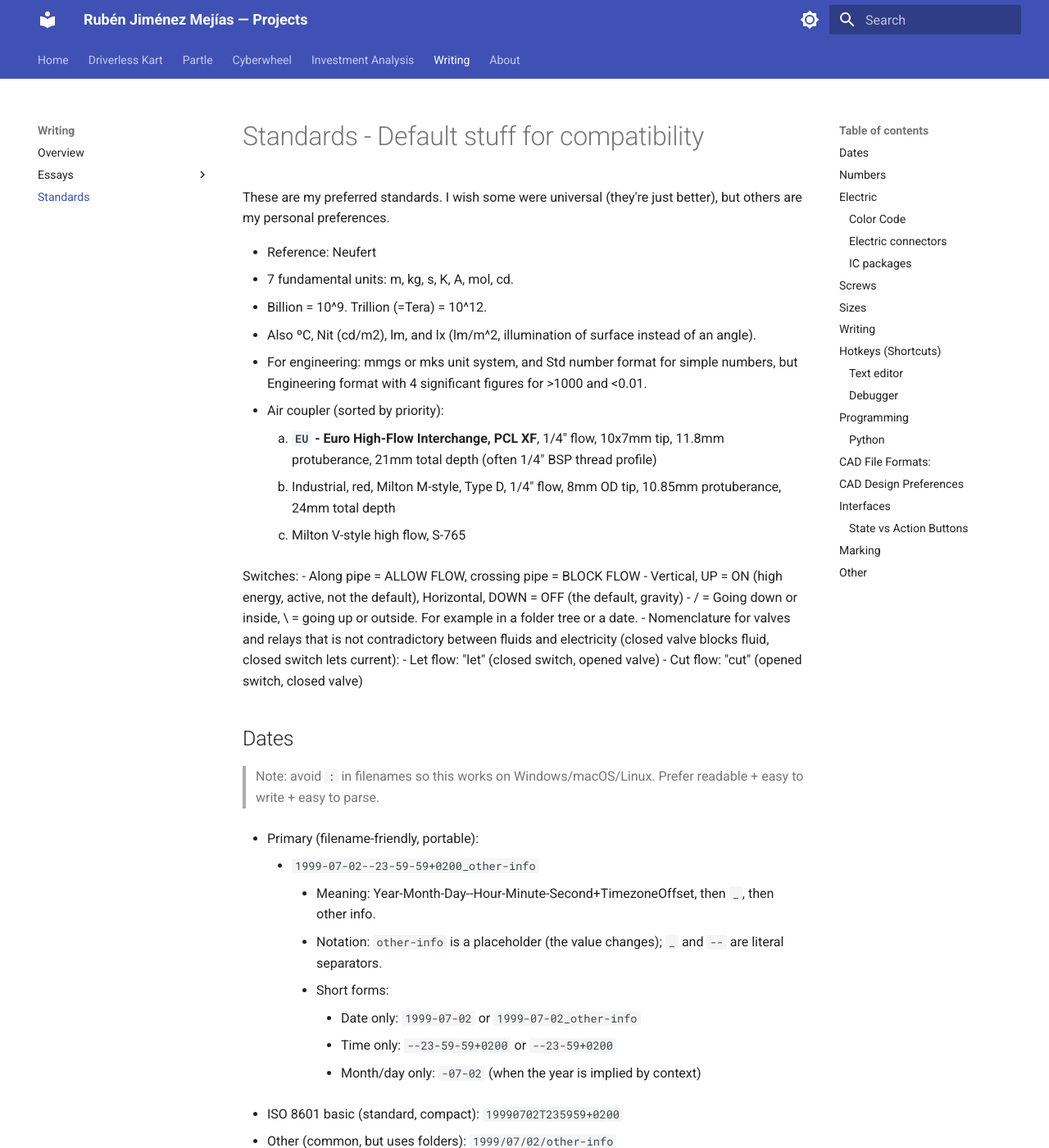
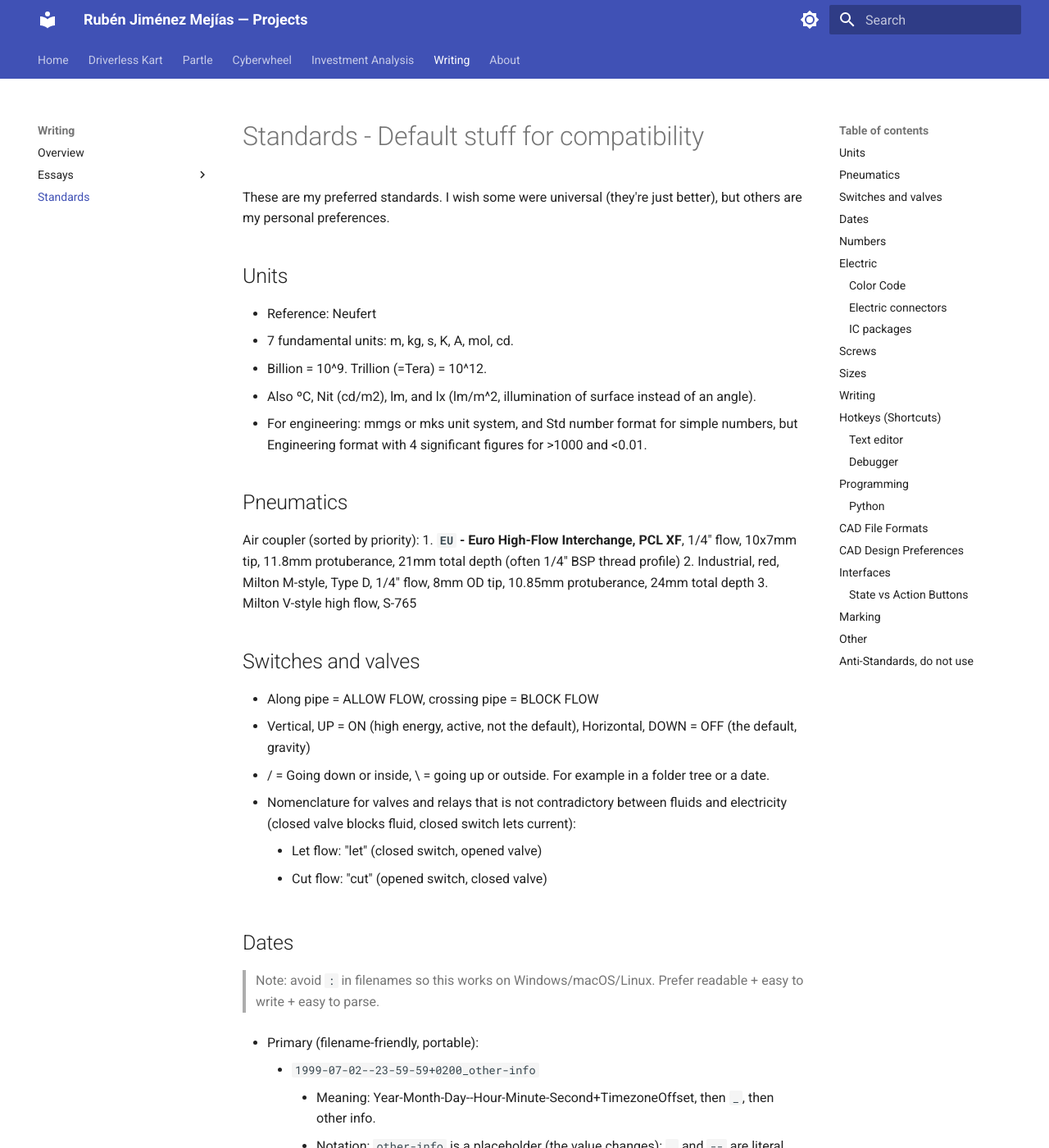
Before and after one commit to rubenayla/ruben, an MkDocs documentation site: the page built from docs/writing/standards.md, in a window 1280 px wide and 1400 px high. Shown: the whole window at 82% size. Built offline with MkDocs 1.6.1 and Material for MkDocs 9.7.7, drawn with Linux system fonts in a browser that asks for light colours; part of the change alters nothing that is shown; some of the changed text lies outside the part shown.

Commit message:
Standards: blocking-issue cleanup pass
- Delete leftover "deleteme provisional PS5 controller mapping" and the empty
  "Composite shortcuts?" stub
- Demote # Anti-Standards (was an H1 sibling) to ## under the page
- Drop trailing colon from ## CAD File Formats
- Promote the orphan section between intro and first H2 into three proper H2s:
  ## Units, ## Pneumatics, ## Switches and valves
- HTML-comment unsure entries (DC color codes, undecided connector candidates,
  font/colormap placeholders) so they stay in source as TODOs but don't render
  as question marks on the published page

Co-Authored-By: Claude Opus 4.7 (1M context) <noreply@anthropic.com>

```diff
--- a/docs/writing/standards.md
+++ b/docs/writing/standards.md
@@ -1,25 +1,26 @@
 # Standards - Default stuff for compatibility
 These are my preferred standards. I wish some were universal (they're just better), but others are my personal preferences.
 
-
+## Units
 - Reference: Neufert
 - 7 fundamental units: m, kg, s, K, A, mol, cd.
 - Billion = 10^9. Trillion (=Tera) = 10^12.
 - Also ºC, Nit (cd/m2), lm, and lx (lm/m^2, illumination of surface instead of an angle).
 - For engineering: mmgs or mks unit system, and Std number format for simple numbers, but Engineering format with 4 significant figures for >1000 and <0.01.
-- Air coupler (sorted by priority):
-    1. **`EU` - Euro High-Flow Interchange, PCL XF**, 1/4" flow, 10x7mm tip, 11.8mm protuberance, 21mm total depth (often 1/4" BSP thread profile)
-    2. Industrial, red, Milton M-style, Type D, 1/4" flow, 8mm OD tip, 10.85mm protuberance, 24mm total depth
-    3. Milton V-style high flow, S-765
 
-Switches:
+## Pneumatics
+Air coupler (sorted by priority):
+1. **`EU` - Euro High-Flow Interchange, PCL XF**, 1/4" flow, 10x7mm tip, 11.8mm protuberance, 21mm total depth (often 1/4" BSP thread profile)
+2. Industrial, red, Milton M-style, Type D, 1/4" flow, 8mm OD tip, 10.85mm protuberance, 24mm total depth
+3. Milton V-style high flow, S-765
+
+## Switches and valves
 - Along pipe = ALLOW FLOW, crossing pipe = BLOCK FLOW
 - Vertical, UP = ON (high energy, active, not the default), Horizontal, DOWN = OFF (the default, gravity)
 - / = Going down or inside, \ = going up or outside. For example in a folder tree or a date.
 - Nomenclature for valves and relays that is not contradictory between fluids and electricity (closed valve blocks fluid, closed switch lets current):
     - Let flow: "let" (closed switch, opened valve)
     - Cut flow: "cut" (opened switch, closed valve)
-
 
 ## Dates
 > Note: avoid ``:`` in filenames so this works on Windows/macOS/Linux. Prefer readable + easy to write + easy to parse.
@@ -75,9 +76,9 @@ Soldering Iron Tips: T12 style (heater built into the tip)
 - 0V, GND, reference: Black
 - +3.3V: Brown
 - +5V: Red
-- Interlock: Pink? yellow? brown?
-- +12V: Yellow?
-- +48V: Blue or red with blue stripe?
+<!-- - Interlock: Pink? yellow? brown? -->
+<!-- - +12V: Yellow? -->
+<!-- - +48V: Blue or red with blue stripe? -->
 - ++V: Bright orange
 - Signals: Green
 - Cold colors for signal and negative voltages.
@@ -107,8 +108,8 @@ Soldering Iron Tips: T12 style (heater built into the tip)
 - GX connectors (Many pins with 5A/240V max)
 - Faston
 - Speakon
-- MC4 for solar panels?
-- EC8? (190A cont 400A peak) - Electric motor and batteries
+<!-- - MC4 for solar panels? -->
+<!-- - EC8? (190A cont 400A peak) - Electric motor and batteries -->
 - Automotive
     - **AMPSEAL** https://www.youtube.com/watch?v=uXTkm_XV2OY
         - Very easy to put and remove pins from connector
@@ -130,7 +131,7 @@ Soldering Iron Tips: T12 style (heater built into the tip)
     - Deutsch Circular Connectors (HD30)
     - Deutsch DT S (Circular, Aircraft)
     - Delphi / Aptiv
-    - Delphi Weatherpack, (GM, Metri-Pack)?
+    <!-- - Delphi Weatherpack, (GM, Metri-Pack)? -->
     - Molex MX150
     - Tessa tape to protect.
 - Anderson (SB50): Weatherproof High current (and V) genderless connector
@@ -149,9 +150,9 @@ Soldering Iron Tips: T12 style (heater built into the tip)
         - Mouser, 8 pin (inner positive lock)
             - https://www.mouser.es/ProductDetail/Molex/203559-0807?qs=sGAEpiMZZMvlX3nhDDO4AE1Z0mSz9XmYnUs1fGTpPiM%3D
             - https://www.molex.com/en-us/products/part-detail/2035590807
-    - JST-SH? (1mm pitch 28gauge)
+    <!-- - JST-SH? (1mm pitch 28gauge) -->
     - MOLEX PicoBlade (1.25mm pitch. cameras. friction lock)
-    - Molex SL (2.54mm pitch)?
+    <!-- - Molex SL (2.54mm pitch)? -->
     - JST-SM 2.5 mm (click in, very secure with tabs), Dupont or CRHO (2.54mm or 0.1" pitch)
     - M12 circular waterproof connectors
         - From Phoenix Contact, TE...
@@ -188,7 +189,7 @@ Soldering Iron Tips: T12 style (heater built into the tip)
 - Weatherproof
 </details>
 
-- ?For single-pin connector with exposed male (e.g. arduino, dupont), the male goes at the pcb, fixed part, and the female goes at the cable, since it's what easily moves and can cause shorts.
+<!-- - ?For single-pin connector with exposed male (e.g. arduino, dupont), the male goes at the pcb, fixed part, and the female goes at the cable, since it's what easily moves and can cause shorts. -->
 
 ### IC packages
 **Nomenclature**: Package name + Pitch + 'P' + Lead Span X Height – Pin Qty.
@@ -263,7 +264,7 @@ Since decimal base is common, add 5mm, 10mm, 50mm, 100mm, etc.
 - Fonts
     - Fast to read: Inter, PTSans, Open Sans, Atkinson Hyperlegible
     - Monospace: JetBrains Mono, Roboto Slab, consolas
-        - menlo?
+        <!-- - menlo? -->
 - USA QWERTY keyboard. Dvorak is cool, maybe qgmlwb, but the difference is not so big and it's easier to write gliding with qwerty, and the shortcuts of most applications are thought with a QWERTY layout in mind. I would prefer some expanded version with common greek letters (AltGr + A = Alpha, AltGr + B = Beta ...), and just remove the number row and use a numpad.
 
 Scientific paper format: APA rules.
@@ -317,9 +318,6 @@ I would like highlighter symbol different than grouping symbol
 | ``Ctrl Alt ¡``, ``Ctrl Alt '``               | Toggle copilot suggestions ↔                               |
 
 
-Alt + / Auto-complete
-- Composite shortcuts?
-    -
 
 ### Debugger
 | Shortcut           | Function                              |
@@ -363,7 +361,7 @@ Alt + / Auto-complete
     - Diverging
         - RdBu (red-blue): Very natural, white in the middle. Can assign 0 to white and the extremes to the colors.
         - Coolwarm has a strange gray by default and too saturated colors, looks odd compared to the others. However, it could be useful to distinguish missing data.
-        - Spectral?
+        <!-- - Spectral? -->
     - Qualitative
         - Tab10: They look good together and have good contrast with white background and with each other.
         - Tableau
@@ -392,7 +390,7 @@ void set_gear(f64 engine_rpm){
 - Use type hints
 - Each test function should be independent, and parameters should be used when possible, to avoid rewriting the same test
 
-## CAD File Formats:
+## CAD File Formats
 - STEP (or old IGES, .igs)(STandard for Exchange Product data): Has color, material properties, and tolerances  well defined curves. Cannot be 3d printed. ISO 10303. AP203 is general, AP214 has colors, layers, dimensioning, tolerance, design intent, AP242 adds product and manufacturing information.
 - OBJ: Geometry definition. Mesh with vertices, normals, and color, UV, when paired to an MTL file (Material Template Library). Free-form curves and surfaces to not lose information.
 - STL (Standard Triangle Format): Very simple. Lossy. For 3d printing.
@@ -458,14 +456,6 @@ A button can communicate two things: what **is** (state) or what **will happen**
 - [Gridfinity](https://gridfinity.xyz/specification/)
     - magnet polarity: North-down, so the magnet would match the Earth's magnetic field at the North Pole.
     - Height: = to the grid size, so 42mm = 6*7mm or 6U (6 units of 7mm, including the base)
-- deleteme provisional PS5 controller mapping for airplanes:
-    - L3 horizontal: ch0: yaw
-    - L3 vertical: ch1: power
-    - R3 horizontal: ch2: roll
-    - R3 vertical: ch3: pitch
-    - L1: Trim up
-    - R1: Trim down
-    - L2 and R2: Brakes
 - Ways to talk about moments of inertia:
     1. First, second, third... depending on the order of the distance that gets integrated. So $\int r \dm$ is the first moment, $\int r^2 \dm$ is the second moment.
     2. Then say of mass or of area, depending on the other part of the integral.
@@ -501,7 +491,7 @@ A button can communicate two things: what **is** (state) or what **will happen**
     - length or extent = size of each dimension (or the common value if all equal)
     - size = total number of elements (product of axis lengths)
 
-# Anti-Standards, do not use
+## Anti-Standards, do not use
 - G3/8", NPT. Just use G1/2"
 - Displayport (HDMI is the standard, just go to USB-C. The adapters to DP are super expensive). Just use USB-C
 - Micro-USB, Mini-USB. Just use USB-C
```
